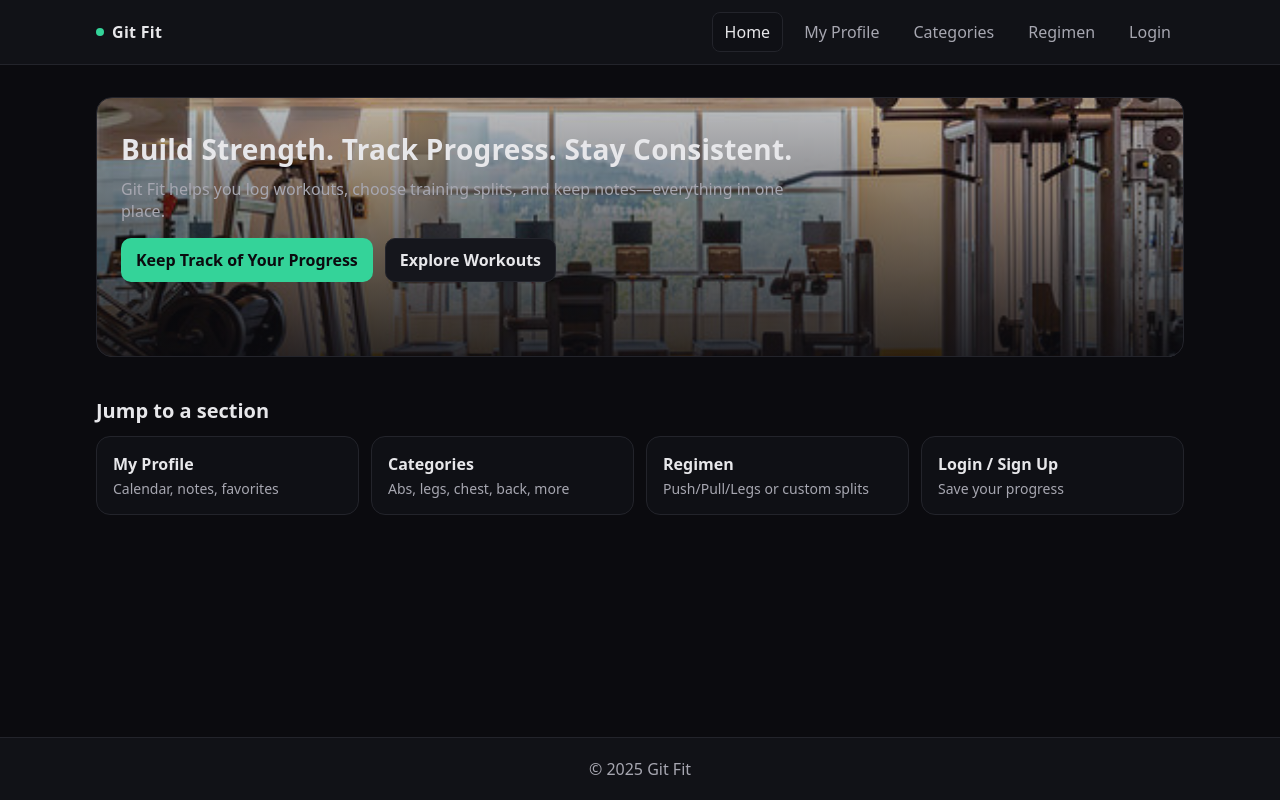
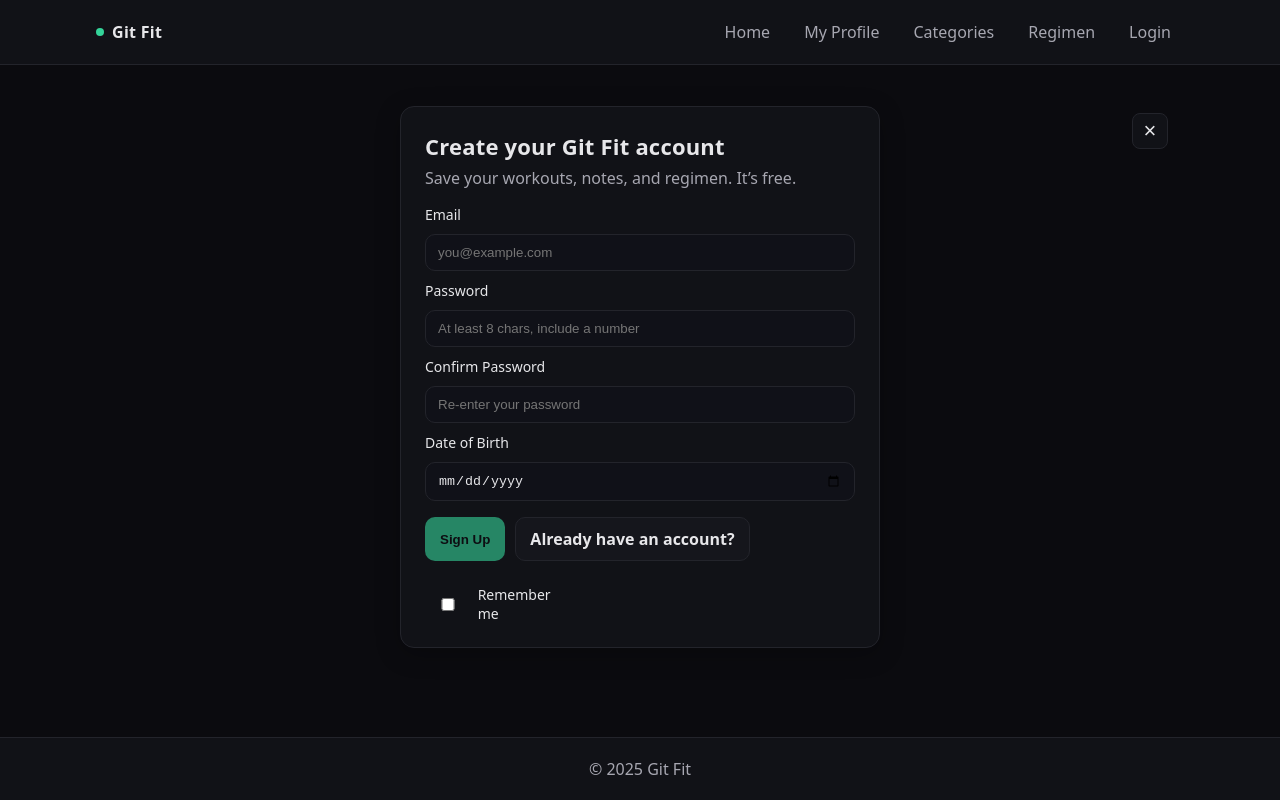
Before and after one commit to IceyPickle/git-fit, a React (Vite) app: page /signup in a window 1280 px wide. Before the commit this address led to /. Built offline with nearby package versions, Linux system fonts and the light colour scheme.

Commit message:
Add Signup page with validation; route and login link

```diff
--- a/src/App.jsx
+++ b/src/App.jsx
@@ -5,21 +5,20 @@ import Footer from "./components/Footer";
 
 import Home from "./pages/Home";
 import Login from "./pages/Login";
+import Signup from "./pages/Signup";      // ✅ add this
 import Profile from "./pages/Profile";
 import Categories from "./pages/Categories";
 import Regimen from "./pages/Regimen";
 
-import AuthProvider from "./context/AuthProvider";   // ✅ fixed
+import AuthProvider from "./context/AuthProvider";
 import { useAuth } from "./hooks/useAuth";
 import "./App.css";
 
 function ProtectedRoute({ children }) {
   const { user, loading } = useAuth();
   const location = useLocation();
-
   if (loading) return <div className="container">Loading…</div>;
   if (!user) return <Navigate to="/login" replace state={{ from: location }} />;
-
   return children;
 }
 
@@ -32,6 +31,7 @@ export default function App() {
           <Routes>
             <Route path="/" element={<Home />} />
             <Route path="/login" element={<Login />} />
+            <Route path="/signup" element={<Signup />} />  {/* ✅ new */}
             <Route
               path="/profile"
               element={
@@ -49,7 +49,6 @@ export default function App() {
                 </ProtectedRoute>
               }
             />
-            {/* optional catch-all */}
             <Route path="*" element={<Navigate to="/" replace />} />
           </Routes>
         </main>
--- a/src/context/AuthContext.jsx
+++ b/src/context/AuthContext.jsx
@@ -1,6 +1,7 @@
 // src/context/AuthContext.jsx
 import { createContext, useEffect, useState } from "react";
 
+// eslint-disable-next-line react-refresh/only-export-components
 export const AuthContext = createContext(null);
 
 const STORAGE_KEY = "gitfit_user";
--- a/src/pages/Login.jsx
+++ b/src/pages/Login.jsx
@@ -1,5 +1,6 @@
+// src/pages/Login.jsx
 import { useEffect, useMemo, useState } from "react";
-import { useLocation, useNavigate } from "react-router-dom";
+import { Link, useLocation, useNavigate } from "react-router-dom";
 import { useAuth } from "../hooks/useAuth";
 import "./Login.css";
 
@@ -10,10 +11,17 @@ export default function Login() {
   const location = useLocation();
   const { user, login } = useAuth();
 
-  const [mode, setMode] = useState("login");
-  const [form, setForm] = useState({ email: "", password: "", remember: false });
-  const [touched, setTouched] = useState({ email: false, password: false });
+  const [form, setForm] = useState({
+    email: "",
+    password: "",
+    remember: false,
+  });
+  const [touched, setTouched] = useState({
+    email: false,
+    password: false,
+  });
 
+  // If already logged in, go to profile
   useEffect(() => {
     if (user) navigate("/profile", { replace: true });
   }, [user, navigate]);
@@ -22,80 +30,112 @@ export default function Login() {
     const { name, value, type, checked } = e.target;
     setForm((f) => ({ ...f, [name]: type === "checkbox" ? checked : value }));
   }
+
   function onBlur(e) {
     const { name } = e.target;
     setTouched((t) => ({ ...t, [name]: true }));
   }
 
+  // Basic validation
   const errors = useMemo(() => {
     const out = {};
     if (!emailRegex.test(form.email)) {
       out.email = "Enter a valid email address (e.g. you@example.com).";
     }
-    if (mode === "signup") {
-      if (form.password.length < 8) {
-        out.password = "Password must be at least 8 characters.";
-      } else if (!/[0-9]/.test(form.password)) {
-        out.password = "Password must include at least one number.";
-      }
-    } else {
-      if (form.password.length < 4) {
-        out.password = "Enter your password (min 4 characters).";
-      }
+    if (form.password.length < 4) {
+      out.password = "Enter your password (min 4 characters).";
     }
     return out;
-  }, [form.email, form.password, mode]);
+  }, [form.email, form.password]);
 
   const isValid = Object.keys(errors).length === 0;
 
   function onSubmit(e) {
     e.preventDefault();
     if (!isValid) return;
+
+    // Fake auth: store email (AuthProvider persists to localStorage)
     login(form.email);
+
+    // Redirect to where the user tried to go, or /profile
     const dest = location.state?.from?.pathname || "/profile";
     navigate(dest, { replace: true });
   }
 
   return (
     <div className="auth-wrap">
-      <button aria-label="Close" className="auth-close" onClick={() => navigate(-1)} title="Close">×</button>
+      {/* Close (X) */}
+      <button
+        aria-label="Close"
+        className="auth-close"
+        onClick={() => navigate(-1)}
+        title="Close"
+      >
+        ×
+      </button>
 
       <div className="auth-card">
         <header className="auth-header">
           <h1>Keep Track of Your Progress</h1>
-          <p className="auth-sub">
-            {mode === "login"
-              ? "Log in to access your workouts, notes, and regimen."
-              : "Create an account to save your workouts and progress."}
-          </p>
+          <p className="auth-sub">Log in to access your workouts, notes, and regimen.</p>
         </header>
 
         <form className="auth-form" onSubmit={onSubmit} noValidate>
           <label htmlFor="email">Email</label>
-          <input id="email" name="email" type="email" placeholder="you@example.com"
-                 value={form.email} onChange={onChange} onBlur={onBlur} aria-invalid={!!errors.email} />
-          {touched.email && errors.email && <div className="field-error">{errors.email}</div>}
+          <input
+            id="email"
+            name="email"
+            type="email"
+            placeholder="you@example.com"
+            value={form.email}
+            onChange={onChange}
+            onBlur={onBlur}
+            aria-invalid={!!errors.email}
+          />
+          {touched.email && errors.email && (
+            <div className="field-error">{errors.email}</div>
+          )}
 
           <label htmlFor="password">Password</label>
-          <input id="password" name="password" type="password"
-                 placeholder={mode === "signup" ? "At least 8 chars, include a number" : "Your password"}
-                 value={form.password} onChange={onChange} onBlur={onBlur} aria-invalid={!!errors.password} />
-          {touched.password && errors.password && <div className="field-error">{errors.password}</div>}
+          <input
+            id="password"
+            name="password"
+            type="password"
+            placeholder="Your password"
+            value={form.password}
+            onChange={onChange}
+            onBlur={onBlur}
+            aria-invalid={!!errors.password}
+          />
+          {touched.password && errors.password && (
+            <div className="field-error">{errors.password}</div>
+          )}
 
           <div className="auth-actions">
             <button type="submit" className="btn primary" disabled={!isValid}>
-              {mode === "login" ? "Login" : "Sign Up"}
+              Log In
             </button>
-            <button type="button" className="btn" onClick={() => setMode(mode === "login" ? "signup" : "login")}>
-              {mode === "login" ? "Switch to Sign Up" : "Switch to Login"}
-            </button>
+            <Link to="/signup" className="btn">
+              Need an account?
+            </Link>
           </div>
 
           <div className="auth-meta">
             <label className="checkbox">
-              <input type="checkbox" name="remember" checked={form.remember} onChange={onChange} /> Remember me
+              <input
+                type="checkbox"
+                name="remember"
+                checked={form.remember}
+                onChange={onChange}
+              />{" "}
+              Remember me
             </label>
-            <button className="link" type="button" onClick={() => alert("Coming soon!")}>
+
+            <button
+              className="link"
+              type="button"
+              onClick={() => alert("Forgot password coming soon!")}
+            >
               Forgot password?
             </button>
           </div>
--- /dev/null
+++ b/src/pages/Signup.jsx
@@ -0,0 +1,156 @@
+// src/pages/Signup.jsx
+import { useMemo, useState } from "react";
+import { useLocation, useNavigate, Link } from "react-router-dom";
+import { useAuth } from "../hooks/useAuth";
+import "./Login.css"; // reuse same styles
+
+const emailRegex = /^[^\s@]+@[^\s@]+\.[^\s@]+$/;
+
+export default function Signup() {
+  const navigate = useNavigate();
+  const location = useLocation();
+  const { login } = useAuth();
+
+  const [form, setForm] = useState({
+    email: "",
+    password: "",
+    confirm: "",
+    dob: "",
+    remember: false,
+  });
+  const [touched, setTouched] = useState({
+    email: false,
+    password: false,
+    confirm: false,
+    dob: false,
+  });
+
+  function onChange(e) {
+    const { name, value, type, checked } = e.target;
+    setForm((f) => ({ ...f, [name]: type === "checkbox" ? checked : value }));
+  }
+  function onBlur(e) {
+    const { name } = e.target;
+    setTouched((t) => ({ ...t, [name]: true }));
+  }
+
+  // helper: calculate age from DOB string
+  function calculateAge(dob) {
+    if (!dob) return 0;
+    const birthDate = new Date(dob);
+    const today = new Date();
+    let age = today.getFullYear() - birthDate.getFullYear();
+    const m = today.getMonth() - birthDate.getMonth();
+    if (m < 0 || (m === 0 && today.getDate() < birthDate.getDate())) {
+      age--;
+    }
+    return age;
+  }
+
+  const errors = useMemo(() => {
+    const out = {};
+    if (!emailRegex.test(form.email)) {
+      out.email = "Enter a valid email address (e.g. you@example.com).";
+    }
+    if (form.password.length < 8) {
+      out.password = "Password must be at least 8 characters.";
+    } else if (!/[0-9]/.test(form.password)) {
+      out.password = "Password must include at least one number.";
+    }
+    if (form.confirm !== form.password) {
+      out.confirm = "Passwords do not match.";
+    }
+    const age = calculateAge(form.dob);
+    if (!form.dob) {
+      out.dob = "Please enter your date of birth.";
+    } else if (age < 13) {
+      out.dob = "You must be at least 13 years old to sign up.";
+    }
+    return out;
+  }, [form.email, form.password, form.confirm, form.dob]);
+
+  const isValid = Object.keys(errors).length === 0;
+
+  function onSubmit(e) {
+    e.preventDefault();
+    if (!isValid) return;
+    login(form.email);
+    const dest = location.state?.from?.pathname || "/profile";
+    navigate(dest, { replace: true });
+  }
+
+  return (
+    <div className="auth-wrap">
+      <button
+        aria-label="Close"
+        className="auth-close"
+        onClick={() => navigate(-1)}
+        title="Close"
+      >
+        ×
+      </button>
+
+      <div className="auth-card">
+        <header className="auth-header">
+          <h1>Create your Git Fit account</h1>
+          <p className="auth-sub">
+            Save your workouts, notes, and regimen. It’s free.
+          </p>
+        </header>
+
+        <form className="auth-form" onSubmit={onSubmit} noValidate>
+          <label htmlFor="email">Email</label>
+          <input
+            id="email" name="email" type="email" placeholder="you@example.com"
+            value={form.email} onChange={onChange} onBlur={onBlur}
+            aria-invalid={!!errors.email}
+          />
+          {touched.email && errors.email && <div className="field-error">{errors.email}</div>}
+
+          <label htmlFor="password">Password</label>
+          <input
+            id="password" name="password" type="password" placeholder="At least 8 chars, include a number"
+            value={form.password} onChange={onChange} onBlur={onBlur}
+            aria-invalid={!!errors.password}
+          />
+          {touched.password && errors.password && <div className="field-error">{errors.password}</div>}
+
+          <label htmlFor="confirm">Confirm Password</label>
+          <input
+            id="confirm" name="confirm" type="password" placeholder="Re-enter your password"
+            value={form.confirm} onChange={onChange} onBlur={onBlur}
+            aria-invalid={!!errors.confirm}
+          />
+          {touched.confirm && errors.confirm && <div className="field-error">{errors.confirm}</div>}
+
+          <label htmlFor="dob">Date of Birth</label>
+          <input
+            id="dob" name="dob" type="date"
+            value={form.dob} onChange={onChange} onBlur={onBlur}
+            aria-invalid={!!errors.dob}
+          />
+          {touched.dob && errors.dob && <div className="field-error">{errors.dob}</div>}
+
+          <div className="auth-actions">
+            <button type="submit" className="btn primary" disabled={!isValid}>
+              Sign Up
+            </button>
+            <Link to="/login" className="btn">Already have an account?</Link>
+          </div>
+
+          <div className="auth-meta">
+            <label className="checkbox">
+              <input
+                type="checkbox"
+                name="remember"
+                checked={form.remember}
+                onChange={onChange}
+              />{" "}
+              Remember me
+            </label>
+          </div>
+        </form>
+      </div>
+    </div>
+  );
+}
```
